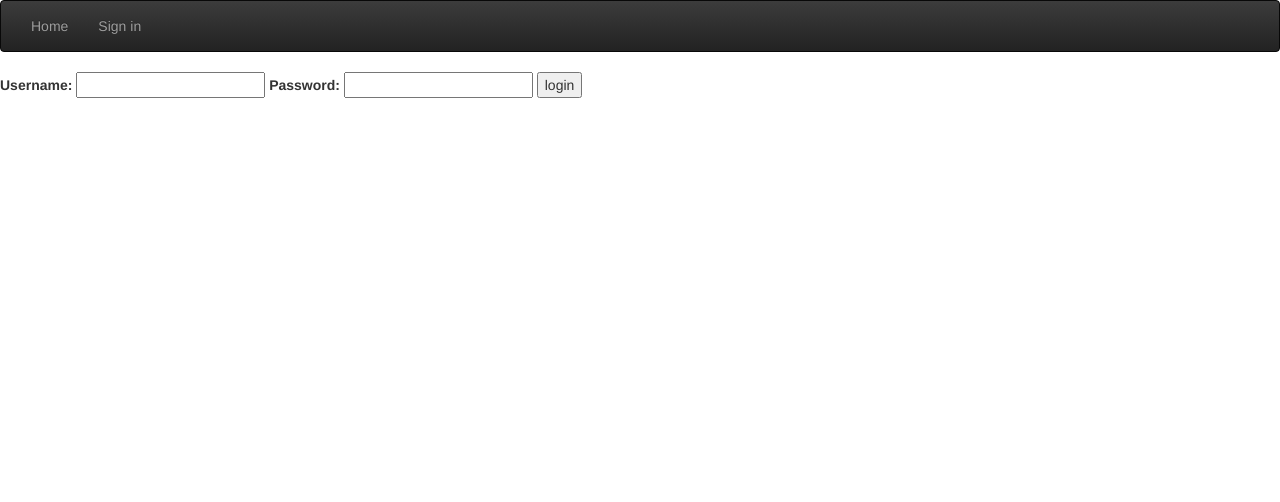
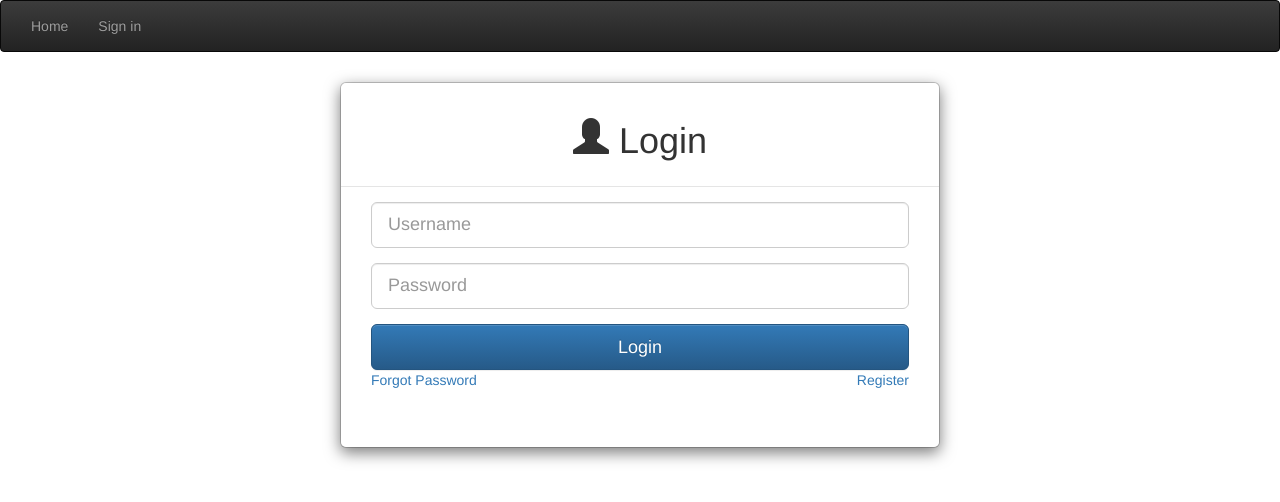
Before and after one commit to fishmandev/symfony-flex-user-auth, a Symfony app: template templates/security/login.html.twig in a window 1280 px wide. Shown: the top 502 px of the page. Run offline with Twig, Linux system fonts and the light colour scheme; the template is opened without the code that fills it, so the values that code supplies are empty; some libraries are stand-ins or nearby versions.

Commit message:
Style for the login form implementation

```diff
--- a/templates/security/login.html.twig
+++ b/templates/security/login.html.twig
@@ -1,17 +1,44 @@
 {% extends 'base.html.twig' %}
 
+{% block stylesheets %}
+    <style>
+        .modal-footer {
+            border-top: 0px;
+            height: 230px;
+            text-align: center;
+            color: red;
+        }
+    </style>
+{% endblock %}
+
 {% block body %}
-    {% if error %}
-        <div>{{ error.messageKey }}</div>
-    {% endif %}
-
-    <form action="{{ path('login') }}" method="post">
-        <label for="username">Username:</label>
-        <input type="text" id="username" name="_username" value="{{ last_username }}"/>
-
-        <label for="password">Password:</label>
-        <input type="password" id="password" name="_password"/>
-
-        <button type="submit">login</button>
-    </form>
+    <div class="modal-dialog">
+        <div class="modal-content">
+            <div class="modal-header">
+                <h1 class="text-center"><span class="glyphicon glyphicon-user"></span>&nbsp;Login</h1>
+            </div>
+            <div class="modal-body">
+                <form action="{{ path('login') }}" method="post" class="col-md-12 center-block">
+                    <div class="form-group">
+                        <input type="text" id="username" name="_username" value="{{ last_username }}"
+                               class="form-control input-lg" placeholder="Username">
+                    </div>
+                    <div class="form-group">
+                        <input type="password" id="password" name="_password" class="form-control input-lg"
+                               placeholder="Password">
+                    </div>
+                    <div class="form-group">
+                        <input type="submit" class="btn btn-block btn-lg btn-primary" value="Login">
+                        <span class="pull-right"><a href="#">Register</a></span>
+                        <span><a href="#">Forgot Password</a></span>
+                    </div>
+                </form>
+            </div>
+            <div class="modal-footer">
+                {% if error %}
+                    <div>{{ error.messageKey }}</div>
+                {% endif %}
+            </div>
+        </div>
+    </div>
 {% endblock %}
```
